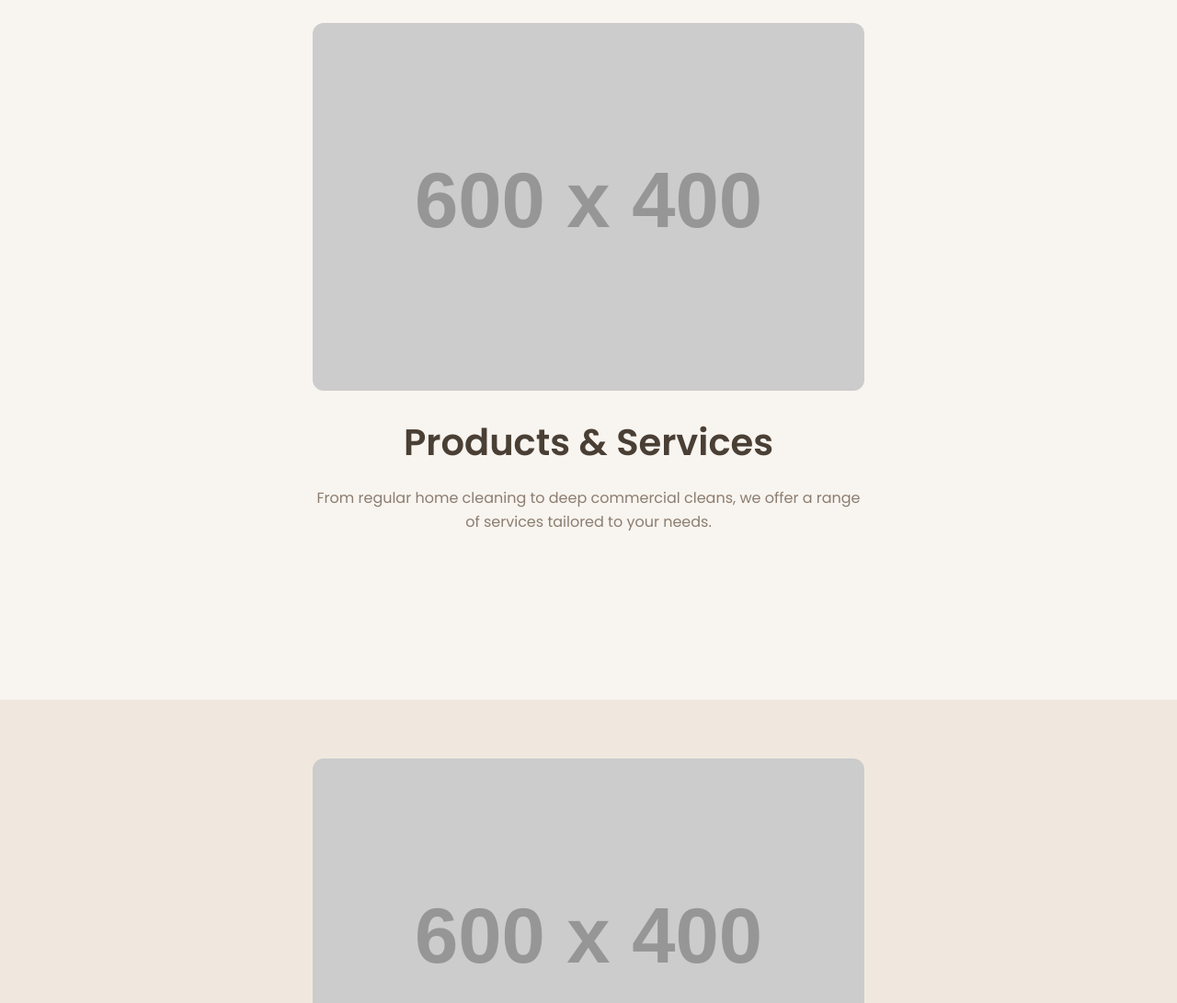
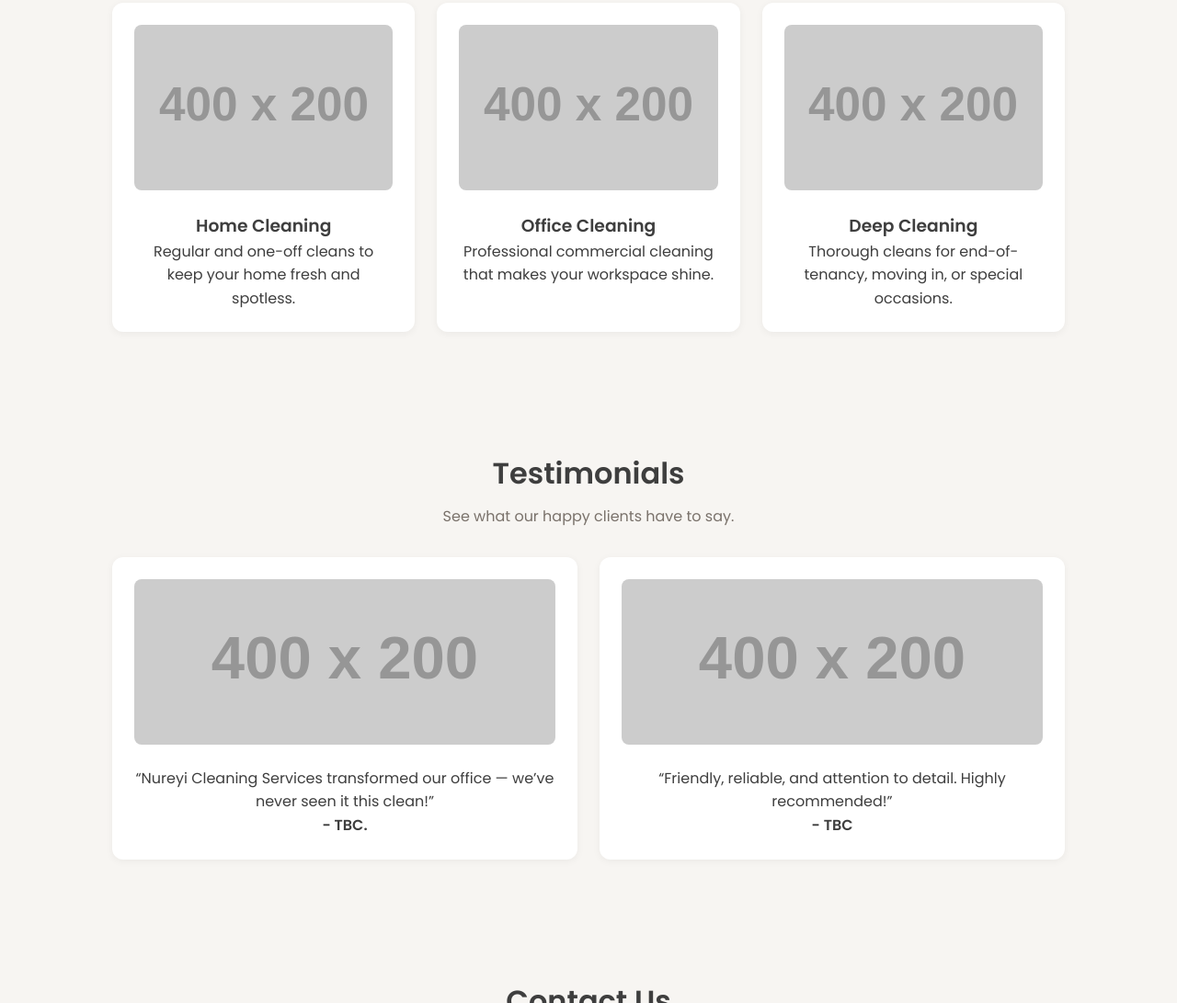
Before and after one commit to NUREYI/NUREYI-ADMIN-HQ, a plain HTML site: page index.html in a window 1280 px wide. Shown: the part 1709-2800 px from the top of the page at 92% size. Drawn offline with Linux system fonts and the light colour scheme; placeholder pictures from the web are drawn by us.

Commit message:
Update index.html

```diff
--- a/index.html
+++ b/index.html
@@ -10,12 +10,13 @@
 
   <style>
     :root {
-      /* Gen Z inspired soft beige/brown palette */
-      --bg-light: #f8f4ef;
-      --bg-accent: #d6bfa9;
-      --accent: #c19073;
-      --text-main: #4a3f35;
-      --text-muted: #8b7d70;
+      /* Neutral modern palette */
+      --bg-light: #f7f5f2; /* soft beige */
+      --bg-accent: #e2d8cf; /* stone/taupe */
+      --accent: #b68a67; /* warm neutral */
+      --text-main: #3e3e3e; /* dark grey */
+      --text-muted: #7a726b; /* muted grey-brown */
+      --card-bg: #ffffff;
     }
 
     * {
@@ -41,11 +42,11 @@
       justify-content: space-between;
       align-items: center;
       z-index: 10;
+      box-shadow: 0 2px 6px rgba(0,0,0,0.05);
     }
 
     header h1 {
       font-size: 1.5rem;
-      color: var(--text-main);
       font-weight: 600;
     }
 
@@ -53,7 +54,7 @@
       color: var(--text-main);
       text-decoration: none;
       margin-left: 1.5rem;
-      font-weight: 600;
+      font-weight: 500;
       transition: color 0.3s ease;
     }
 
@@ -62,30 +63,35 @@
     }
 
     section {
-      min-height: 100vh;
       padding: 4rem 2rem;
-      display: flex;
-      flex-direction: column;
-      align-items: center;
+      max-width: 1100px;
+      margin: 0 auto;
+    }
+
+    section h2 {
+      font-size: 2rem;
+      margin-bottom: 0.5rem;
       text-align: center;
     }
 
-    section img {
-      max-width: 100%;
-      height: auto;
+    section p.section-intro {
+      color: var(--text-muted);
+      text-align: center;
+      max-width: 700px;
+      margin: 0 auto 2rem auto;
+    }
+
+    /* Hero section */
+    #home {
+      text-align: center;
+    }
+
+    #home img {
+      width: 100%;
+      max-height: 400px;
+      object-fit: cover;
       border-radius: 12px;
       margin-bottom: 1.5rem;
-    }
-
-    section h2 {
-      font-size: 2.5rem;
-      margin-bottom: 1rem;
-    }
-
-    section p {
-      color: var(--text-muted);
-      max-width: 600px;
-      margin-bottom: 2rem;
     }
 
     .btn {
@@ -100,7 +106,35 @@
     }
 
     .btn:hover {
-      background: #ad7556;
+      background: #9f7352;
+    }
+
+    /* Cards for services/testimonials */
+    .card-grid {
+      display: grid;
+      grid-template-columns: repeat(auto-fit, minmax(280px, 1fr));
+      gap: 1.5rem;
+    }
+
+    .card {
+      background: var(--card-bg);
+      border-radius: 12px;
+      padding: 1.5rem;
+      text-align: center;
+      box-shadow: 0 2px 8px rgba(0,0,0,0.05);
+      transition: transform 0.3s ease;
+    }
+
+    .card:hover {
+      transform: translateY(-4px);
+    }
+
+    .card img {
+      width: 100%;
+      height: 180px;
+      object-fit: cover;
+      border-radius: 8px;
+      margin-bottom: 1rem;
     }
 
     footer {
@@ -109,11 +143,6 @@
       font-size: 0.9rem;
       color: var(--text-muted);
       background: var(--bg-accent);
-    }
-
-    /* Alternate background for better section separation */
-    #about, #testimonials {
-      background-color: #f0e8df;
     }
   </style>
 </head>
@@ -131,44 +160,71 @@
   </header>
 
   <section id="home">
-    <img src="https://via.placeholder.com/800x400?text=Your+Hero+Image" alt="Hero image">
+    <img src="https://via.placeholder.com/1200x400?text=Hero+Image" alt="Hero image">
     <h2>Welcome to Nureyi Cleaning Services</h2>
-    <p>
+    <p class="section-intro">
       Providing spotless, reliable, and professional cleaning solutions for homes and businesses.
     </p>
     <a href="#services" class="btn">Explore Our Services</a>
   </section>
 
   <section id="about">
-    <img src="https://via.placeholder.com/600x400?text=About+Us+Photo" alt="About us photo">
     <h2>About Us</h2>
-    <p>
+    <p class="section-intro">
       At Nureyi Cleaning Services, we pride ourselves on attention to detail, trustworthiness, and delivering outstanding results every time.
     </p>
+    <img src="https://via.placeholder.com/900x400?text=About+Us+Image" alt="About us image" style="width:100%;border-radius:12px;">
   </section>
 
   <section id="services">
-    <img src="https://via.placeholder.com/600x400?text=Services+Photo" alt="Services photo">
     <h2>Products & Services</h2>
-    <p>
+    <p class="section-intro">
       From regular home cleaning to deep commercial cleans, we offer a range of services tailored to your needs.
     </p>
+    <div class="card-grid">
+      <div class="card">
+        <img src="https://via.placeholder.com/400x200?text=Home+Cleaning" alt="Home cleaning">
+        <h3>Home Cleaning</h3>
+        <p>Regular and one-off cleans to keep your home fresh and spotless.</p>
+      </div>
+      <div class="card">
+        <img src="https://via.placeholder.com/400x200?text=Office+Cleaning" alt="Office cleaning">
+        <h3>Office Cleaning</h3>
+        <p>Professional commercial cleaning that makes your workspace shine.</p>
+      </div>
+      <div class="card">
+        <img src="https://via.placeholder.com/400x200?text=Deep+Cleaning" alt="Deep cleaning">
+        <h3>Deep Cleaning</h3>
+        <p>Thorough cleans for end-of-tenancy, moving in, or special occasions.</p>
+      </div>
+    </div>
   </section>
 
   <section id="testimonials">
-    <img src="https://via.placeholder.com/600x400?text=Happy+Client" alt="Client testimonial image">
     <h2>Testimonials</h2>
-    <p>
-      “Nureyi Cleaning Services transformed our office — we’ve never seen it this clean!” – Happy Client
+    <p class="section-intro">
+      See what our happy clients have to say.
     </p>
+    <div class="card-grid">
+      <div class="card">
+        <img src="https://via.placeholder.com/400x200?text=Happy+Client" alt="Client">
+        <p>“Nureyi Cleaning Services transformed our office — we’ve never seen it this clean!”</p>
+        <strong>- TBC.</strong>
+      </div>
+      <div class="card">
+        <img src="https://via.placeholder.com/400x200?text=Satisfied+Customer" alt="Client">
+        <p>“Friendly, reliable, and attention to detail. Highly recommended!”</p>
+        <strong>- TBC</strong>
+      </div>
+    </div>
   </section>
 
   <section id="contact">
-    <img src="https://via.placeholder.com/600x400?text=Contact+Us" alt="Contact us image">
     <h2>Contact Us</h2>
-    <p>
+    <p class="section-intro">
       Ready to book your clean? Get in touch with our friendly team today.
     </p>
+    <img src="https://via.placeholder.com/900x400?text=Contact+Us+Image" alt="Contact us" style="width:100%;border-radius:12px;margin-bottom:1rem;">
     <a href="mailto:info@nureyicleaningservices.co.uk" class="btn">Email Us</a>
   </section>
 
```
